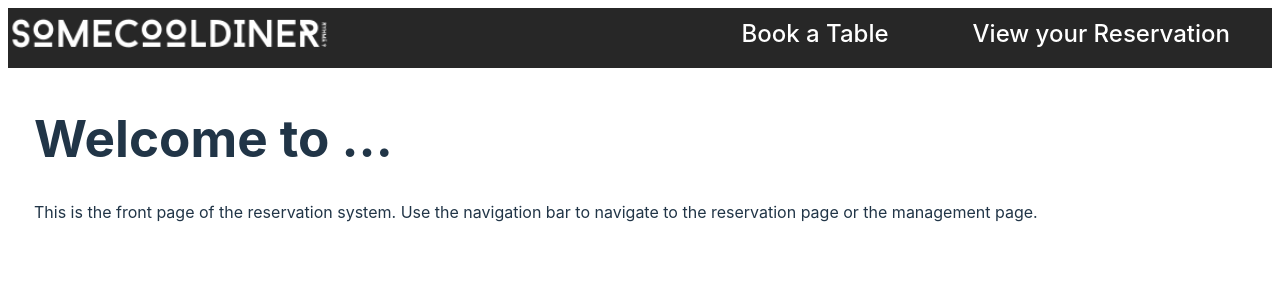
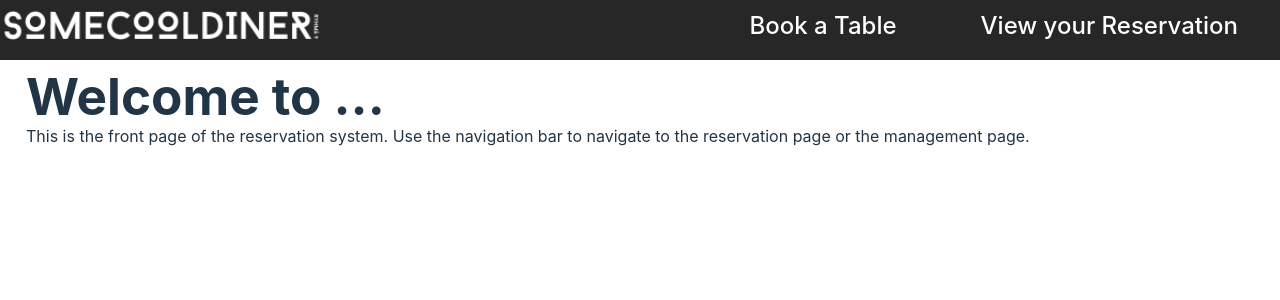
Before and after one commit to tommiri/fs-reservation-system, a React (Vite) app in the folder frontend/: page / in a window 1280 px wide. Shown: the top 300 px of the page. Built offline with nearby package versions, Linux system fonts and the light colour scheme; the HTML template or start-up script is replaced by a standard one.

Commit message:
Modified index.css

```diff
--- a/frontend/src/index.css
+++ b/frontend/src/index.css
@@ -2,6 +2,7 @@
   font-family: Inter, system-ui, Avenir, Helvetica, Arial, sans-serif;
   line-height: 1.5;
   font-weight: 400;
+  overflow: hidden;
 
   color-scheme: light dark;
   color: rgba(255, 255, 255, 0.87);
@@ -13,6 +14,10 @@
   -moz-osx-font-smoothing: grayscale;
 }
 
+* {
+  margin: 0;
+}
+
 a {
   font-weight: 500;
   color: #646cff;
@@ -21,7 +26,6 @@ a {
 a:hover {
   color: #535bf2;
 }
-
 
 h1 {
   font-size: 3.2em;
@@ -55,6 +59,7 @@ button:focus-visible {
   a:hover {
     color: #747bff;
   }
-  button {    background-color: #f9f9f9;
+  button {
+    background-color: #f9f9f9;
   }
 }
```
